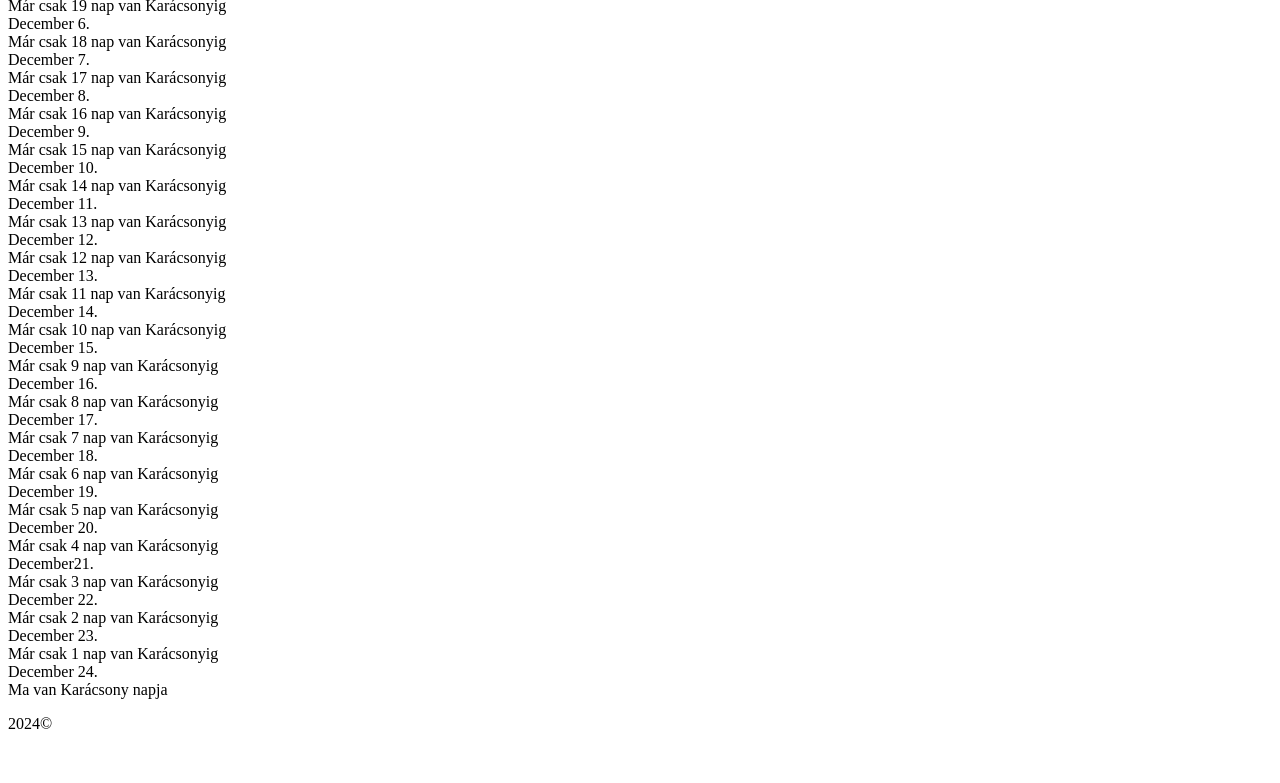
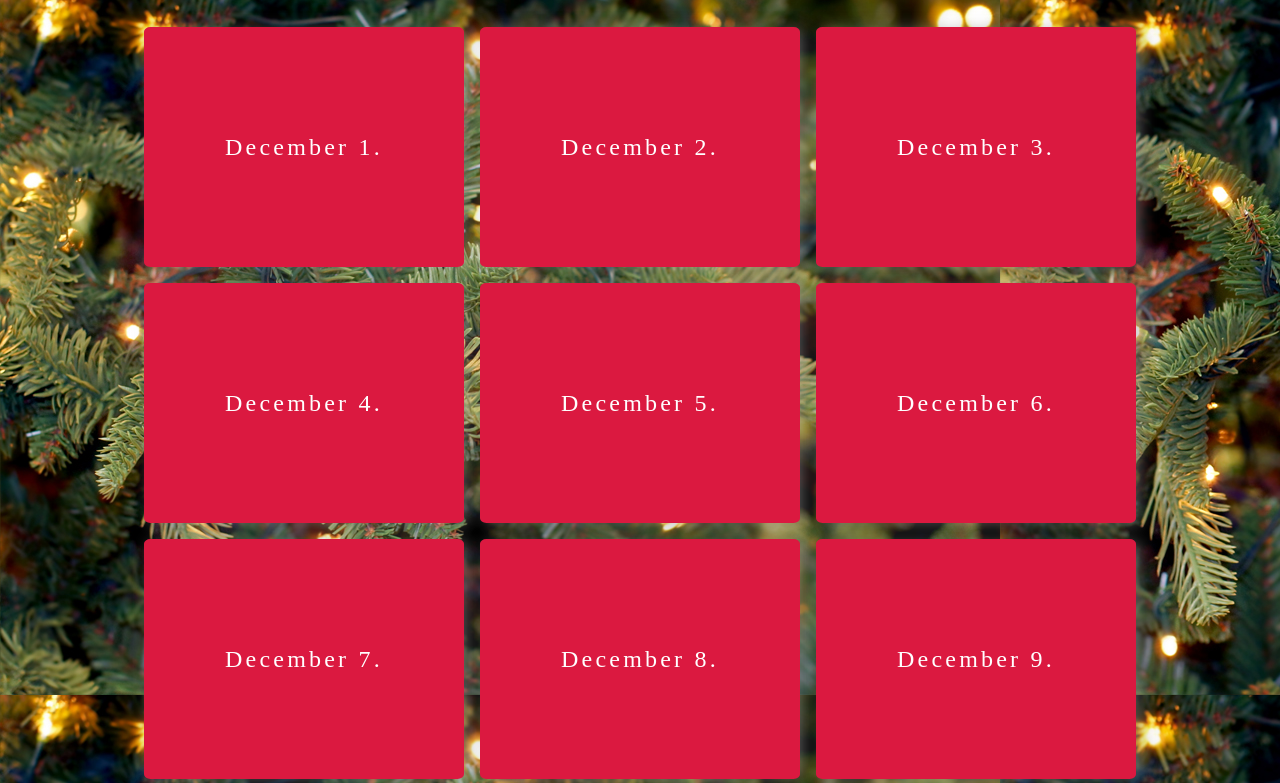
Before and after one commit to roland-matle/Calendar, a plain HTML site: page index.html in a window 1280 px wide. Shown: the part 245-1028 px from the top of the page. Before the commit the page ends 994 px from the top, so only its background shows below. Drawn offline with Linux system fonts and the light colour scheme; a web font is replaced by a local one.

Commit message:
html, css rész kész

```diff
--- a/css/style.css
+++ b/css/style.css
@@ -0,0 +1,101 @@
+* {
+    margin: 0;
+    padding: 0;
+    box-sizing: border-box;
+
+}
+
+a {
+    color: #000;
+
+}
+
+
+body {
+    font-family: "Mountains of Christmas", serif;
+}
+
+header {
+    height: 30vh;
+    background: #de8f5f;
+    background-image: url('../assest/header.jpg');
+    background-position: center;
+    background-attachment: fixed;
+    background-repeat: no-repeat;
+    color: #fff;
+    display: flex;
+    align-items: flex-end;
+    justify-content: center;
+    padding-bottom: 1rem;
+    font-size: 2rem;
+}
+
+main {
+    background-image: url("../assest/background.jpg");
+    padding: 2rem;
+}
+
+.container {
+    width: 90%;
+    margin: auto;
+    display: flex;
+    flex-direction: row;
+    align-items: center;
+    justify-content: center;
+    flex-wrap: wrap;
+    gap: 1rem;
+}
+
+.card {
+    color: #fff;
+    width: 25vw;
+    height: 30vh;
+    position: relative;
+}
+
+.card_content {
+    position: absolute;
+    background-color: #db1940;
+    width: 100%;
+    height: 100%;
+    backface-visibility: hidden;
+    transition: transform 1s ease;
+    display: flex;
+    align-items: center;
+    justify-content: center;
+    text-align: center;
+    border-radius: 2%;
+    border: 6px solid #db1940;
+    box-shadow: #94949488 5px 2px 15px;
+}
+
+.card:hover .card_front {
+    transform: rotateY(180deg);
+}
+
+.card:hover .card_back {
+    transform: rotateY(0);
+}
+
+.card_front {
+    cursor: pointer;
+    font-size: 1.5rem;
+    letter-spacing: 0.2rem;
+}
+
+.card_back {
+    transform: rotateY(180deg);
+    background: #a3b763;
+    color: #000;
+    font-size: 1.2rem;
+}
+
+footer {
+    display: flex;
+    align-items: center;
+    justify-content: center;
+    font-size: 1.2rem;
+    height: 5vh;
+    background: #a3b763;
+    color: #000;
+}
--- a/index.html
+++ b/index.html
@@ -1,5 +1,6 @@
 <!DOCTYPE html>
 <html lang="en">
+
 <head>
     <meta charset="UTF-8">
     <meta name="viewport" content="width=device-width, initial-scale=1.0">
@@ -7,14 +8,20 @@
 
     <link rel="shortcut icon" href="./favicon.ico" type="image/x-icon">
     <link rel="stylesheet" href="./css/style.css">
+
+    <link rel="preconnect" href="https://fonts.googleapis.com">
+    <link rel="preconnect" href="https://fonts.gstatic.com" crossorigin>
+    <link href="https://fonts.googleapis.com/css2?family=Mountains+of+Christmas:wght@400;700&display=swap"
+        rel="stylesheet">
 </head>
+
 <body>
     <header>
         <h1>Ünnepi Kalendárium</h1>
     </header>
 
     <main>
-        <section>
+        <section class="container">
             <div class="card">
                 <div class="card_content card_front">December 1.</div>
                 <div class="card_content card_back">Már csak 23 nap van Karácsonyig</div>
@@ -120,4 +127,5 @@
 
     <script src="./js/app.js" type="module"></script>
 </body>
+
 </html>
```
Also changed, not shown: assest/background.jpg (added), assest/header.jpg (added).
